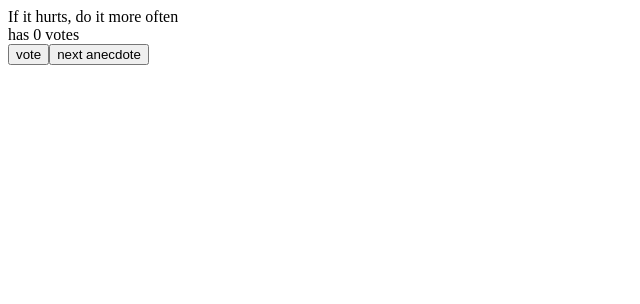
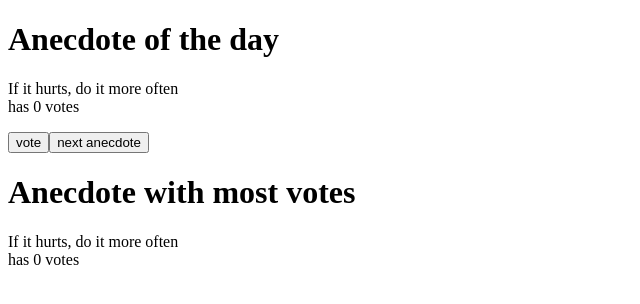
Before and after one commit to J-e-s-se/fullstack_course, a React (Create React App) app in the folder part1/app/: page / in a window 1280 px wide. Shown: the top 304 px of the page, without its empty margins (0-640 px from the left). Built offline with nearby package versions, Linux system fonts and the light colour scheme.

Commit message:
Exercise 1.14: anecdotes step3

```diff
--- a/part1/app/src/App.js
+++ b/part1/app/src/App.js
@@ -1,41 +1,55 @@
-import { useState } from 'react'
+import { useState } from "react";
 
 const App = () => {
   const anecdotes = [
-    'If it hurts, do it more often',
-    'Adding manpower to a late software project makes it later!',
-    'The first 90 percent of the code accounts for the first 10 percent of the development time...The remaining 10 percent of the code accounts for the other 90 percent of the development time.',
-    'Any fool can write code that a computer can understand. Good programmers write code that humans can understand.',
-    'Premature optimization is the root of all evil.',
-    'Debugging is twice as hard as writing the code in the first place. Therefore, if you write the code as cleverly as possible, you are, by definition, not smart enough to debug it.',
-    'Programming without an extremely heavy use of console.log is same as if a doctor would refuse to use x-rays or blood tests when diagnosing patients'
-  ]
+    "If it hurts, do it more often",
+    "Adding manpower to a late software project makes it later!",
+    "The first 90 percent of the code accounts for the first 10 percent of the development time...The remaining 10 percent of the code accounts for the other 90 percent of the development time.",
+    "Any fool can write code that a computer can understand. Good programmers write code that humans can understand.",
+    "Premature optimization is the root of all evil.",
+    "Debugging is twice as hard as writing the code in the first place. Therefore, if you write the code as cleverly as possible, you are, by definition, not smart enough to debug it.",
+    "Programming without an extremely heavy use of console.log is same as if a doctor would refuse to use x-rays or blood tests when diagnosing patients",
+  ];
 
-  const [selected, setSelected] = useState(0)
-  const arr = new Array(anecdotes.length).fill(0)
-  const [votes, setVotes] = useState(arr)
+  const arr = new Array(anecdotes.length).fill(0);
+
+  const [selected, setSelected] = useState(0);
+  const [highest, setHighest] = useState(0);
+  const [votes, setVotes] = useState(arr);
 
   function onNextAncedote() {
-    const randomNumber = Math.floor(Math.random() * 7) // generates 0 - 6
-    setSelected(randomNumber)
+    const randomNumber = Math.floor(Math.random() * 7); // generates 0 - 6
+    setSelected(randomNumber);
   }
 
   function onVote() {
-    const newVote = [...votes]
-    newVote[selected] += 1
-    setVotes(newVote)
+    const newVote = [...votes];
+    newVote[selected] += 1;
+    setVotes(newVote);
+    if (votes[selected] >= votes[highest]) {
+      setHighest(selected);
+    }
   }
-
   return (
     <div>
-      {anecdotes[selected]}
-      <br />
-      has {votes[selected]} votes
-      <br />
+      <h1>Anecdote of the day</h1>
+      <p>
+        {anecdotes[selected]}
+        <br />
+        has {votes[selected]} votes
+        <br />
+      </p>
       <button onClick={onVote}>vote</button>
       <button onClick={onNextAncedote}>next anecdote</button>
+
+      <h1>Anecdote with most votes</h1>
+      <p>
+        {anecdotes[highest]}
+        <br />
+        has {votes[highest]} votes
+      </p>
     </div>
-  )
-}
+  );
+};
 
-export default App
+export default App;
```
